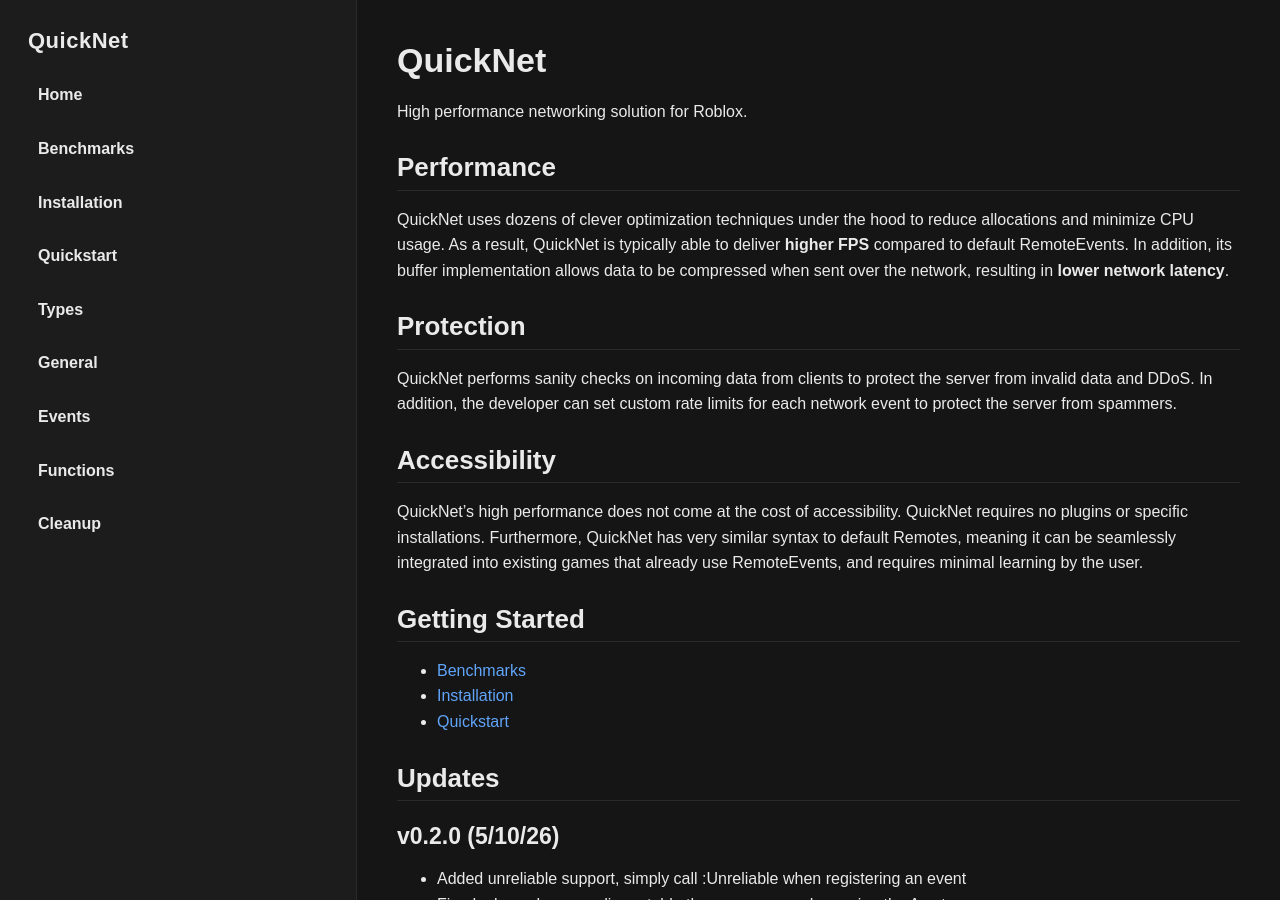
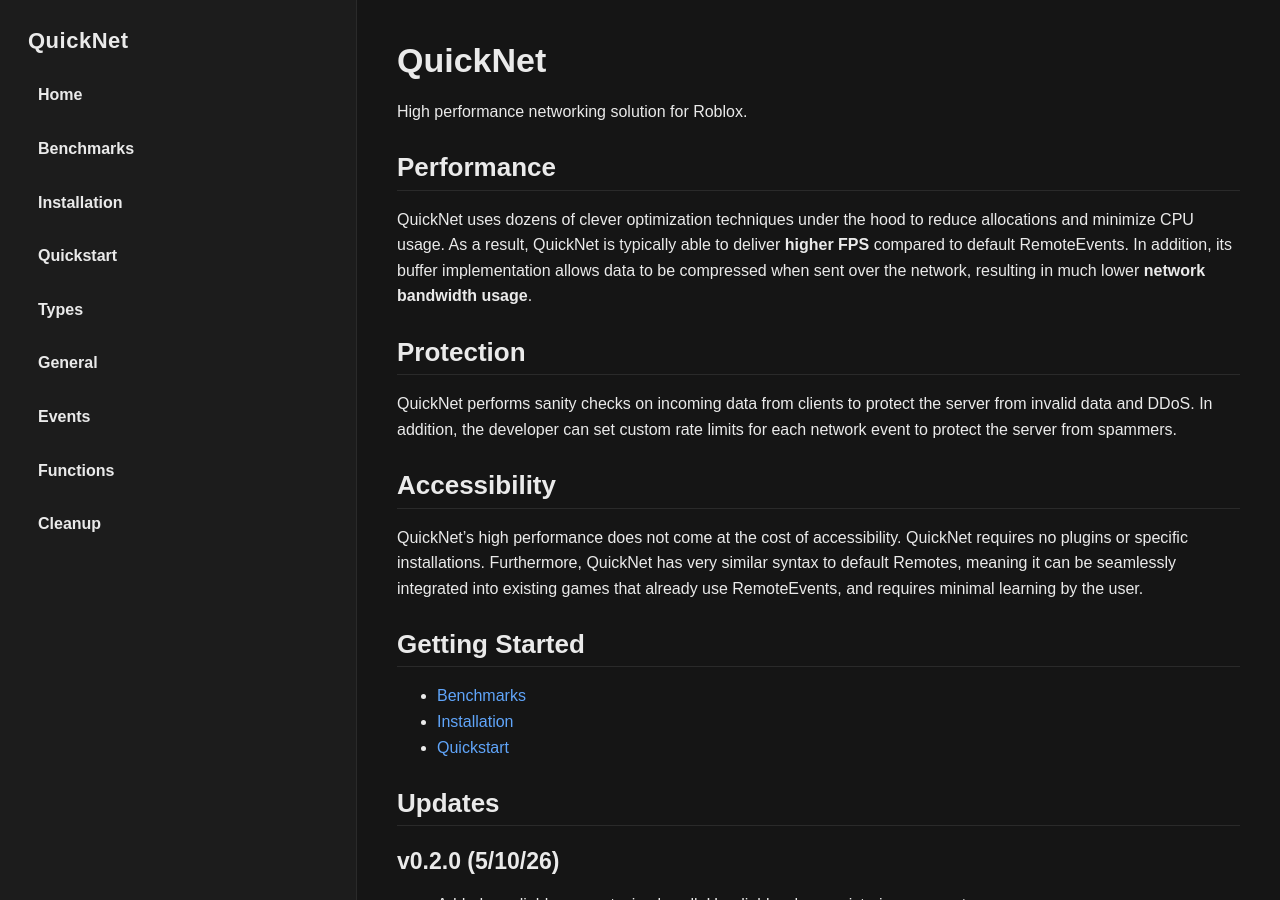
Before and after one commit to breadboardengineer1234/QuickNet, a Jekyll site: the page built from docs/index.md, in a window 1280 px wide and 900 px high. Built offline with Jekyll 4.4.1, drawn with Linux system fonts in a browser that asks for light colours.

Commit message:
Update index.md

```diff
--- a/docs/index.md
+++ b/docs/index.md
@@ -7,7 +7,7 @@ title: Home
 High performance networking solution for Roblox.
 
 ## Performance
-QuickNet uses dozens of clever optimization techniques under the hood to reduce allocations and minimize CPU usage. As a result, QuickNet is typically able to deliver **higher FPS** compared to default RemoteEvents. In addition, its buffer implementation allows data to be compressed when sent over the network, resulting in **lower network latency**.
+QuickNet uses dozens of clever optimization techniques under the hood to reduce allocations and minimize CPU usage. As a result, QuickNet is typically able to deliver **higher FPS** compared to default RemoteEvents. In addition, its buffer implementation allows data to be compressed when sent over the network, resulting in much lower **network bandwidth usage**.
 
 ## Protection
 QuickNet performs sanity checks on incoming data from clients to protect the server from invalid data and DDoS. In addition, the developer can set custom rate limits for each network event to protect the server from spammers.
```
